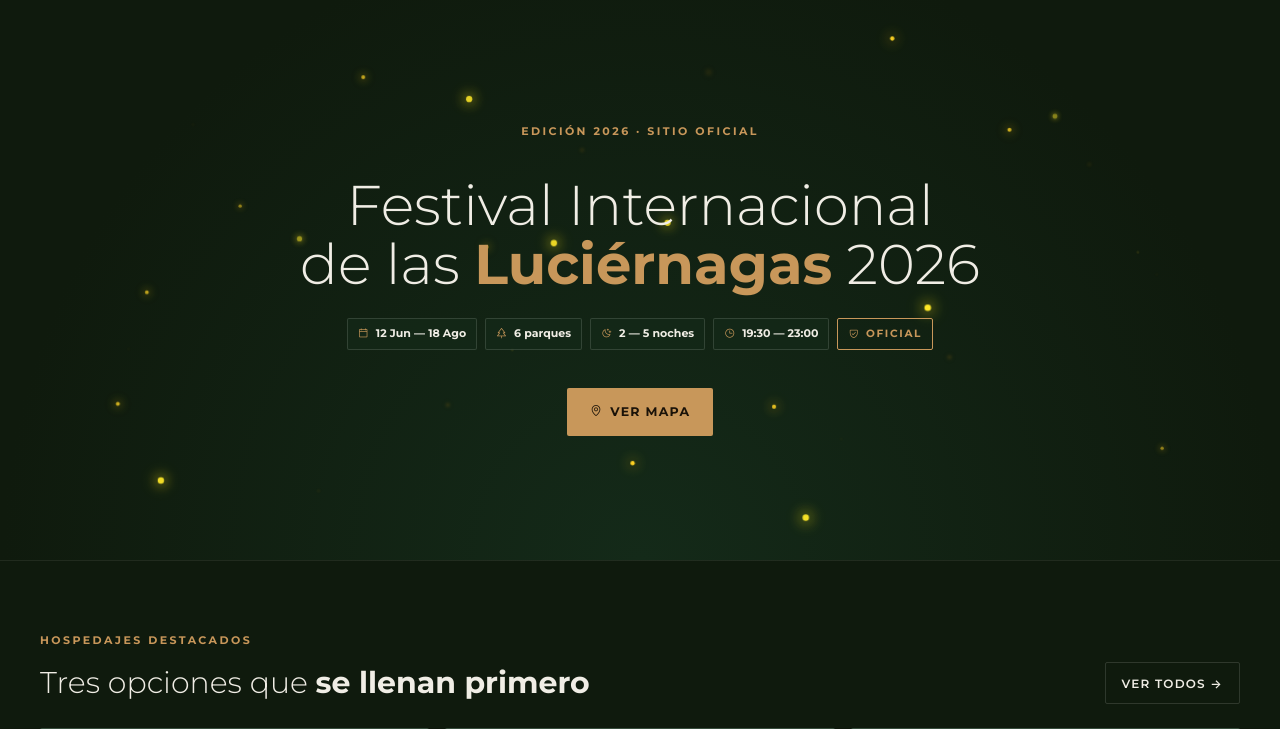
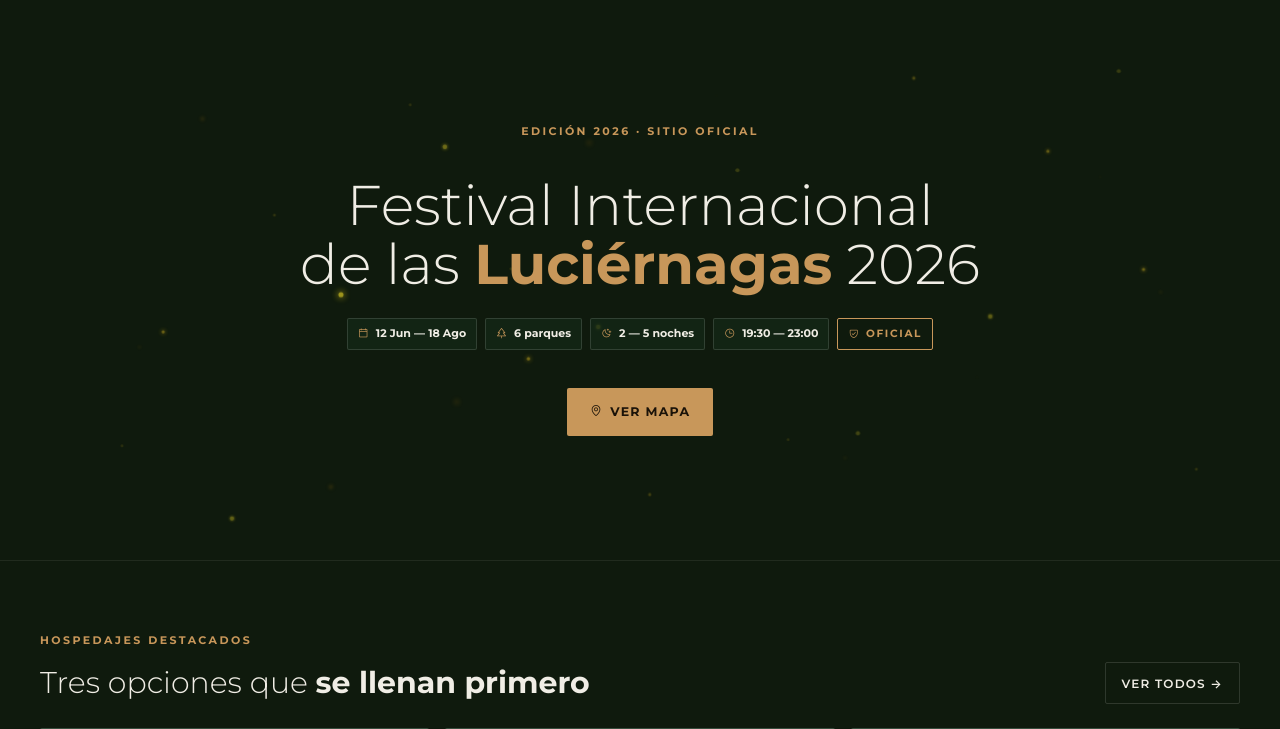
Before and after one commit to YamilSalazar/Prisma, a Django app: page / in a window 1280 px wide. Shown: the part 88-817 px from the top of the page. Run offline with Django 5.2, Linux system fonts and the light colour scheme.

Commit message:
Ajusta hero y animacion de luciernagas

```diff
--- a/apps/core/static/core/css/festival.css
+++ b/apps/core/static/core/css/festival.css
@@ -144,7 +144,7 @@ button, input, select { font: inherit; }
   margin: -48px -40px 0;
   border-bottom: 1px solid var(--line);
   overflow: hidden;
-  background: radial-gradient(circle at 50% 100%, var(--deep-2) 0%, var(--night) 75%);
+  background: var(--night);
 }
 
 .hero__content {
@@ -195,12 +195,12 @@ button, input, select { font: inherit; }
 
 .ff-x {
   position: absolute;
-  animation: ff-move-x var(--dx) ease-in-out infinite alternate;
+  animation: ff-move-x calc(var(--dx) * 1.7) ease-in-out infinite alternate;
   animation-delay: var(--delay);
 }
 
 .ff-y {
-  animation: ff-move-y var(--dy) ease-in-out infinite alternate;
+  animation: ff-move-y calc(var(--dy) * 1.7) ease-in-out infinite alternate;
   animation-delay: var(--delay);
 }
 
@@ -208,7 +208,7 @@ button, input, select { font: inherit; }
   border-radius: 50%;
   background: currentColor;
   filter: saturate(1.2);
-  animation: ff-blink var(--db) ease-in-out infinite alternate;
+  animation: ff-blink calc(var(--db) * 1.35) ease-in-out infinite alternate;
   animation-delay: var(--delay);
 }
 
@@ -217,7 +217,11 @@ button, input, select { font: inherit; }
   width: 2px;
   height: 2px;
   color: #e6a832; /* Ámbar profundo */
-  opacity: 0.3;
+  --ff-min-opacity: .08;
+  --ff-max-opacity: .45;
+  --ff-shadow-low: 0 0 1px currentColor;
+  --ff-shadow-high: 0 0 5px currentColor, 0 0 8px currentColor;
+  opacity: var(--ff-max-opacity);
   filter: blur(2px) saturate(1.2);
 }
 
@@ -225,7 +229,11 @@ button, input, select { font: inherit; }
   width: 4px;
   height: 4px;
   color: #fbd341; /* Dorado cálido */
-  opacity: 0.6;
+  --ff-min-opacity: .12;
+  --ff-max-opacity: .65;
+  --ff-shadow-low: 0 0 2px currentColor;
+  --ff-shadow-high: 0 0 8px currentColor, 0 0 14px currentColor;
+  opacity: var(--ff-max-opacity);
   filter: blur(0.5px) saturate(1.2);
 }
 
@@ -233,7 +241,11 @@ button, input, select { font: inherit; }
   width: 6px;
   height: 6px;
   color: #ffe666; /* Amarillo incandescente */
-  opacity: 0.8;
+  --ff-min-opacity: .16;
+  --ff-max-opacity: .85;
+  --ff-shadow-low: 0 0 2px currentColor;
+  --ff-shadow-high: 0 0 10px currentColor, 0 0 18px currentColor;
+  opacity: var(--ff-max-opacity);
   filter: saturate(1.5);
 }
 
@@ -254,14 +266,14 @@ button, input, select { font: inherit; }
 
 @keyframes ff-blink {
   0% {
-    opacity: 0.1;
+    opacity: var(--ff-min-opacity, .1);
     transform: scale(0.6);
-    box-shadow: 0 0 2px currentColor;
+    box-shadow: var(--ff-shadow-low, 0 0 2px currentColor);
   }
   100% {
-    opacity: 1;
-    transform: scale(1.1);
-    box-shadow: 0 0 12px currentColor, 0 0 20px currentColor;
+    opacity: var(--ff-max-opacity, .75);
+    transform: scale(1);
+    box-shadow: var(--ff-shadow-high, 0 0 8px currentColor, 0 0 14px currentColor);
   }
 }
 
```
